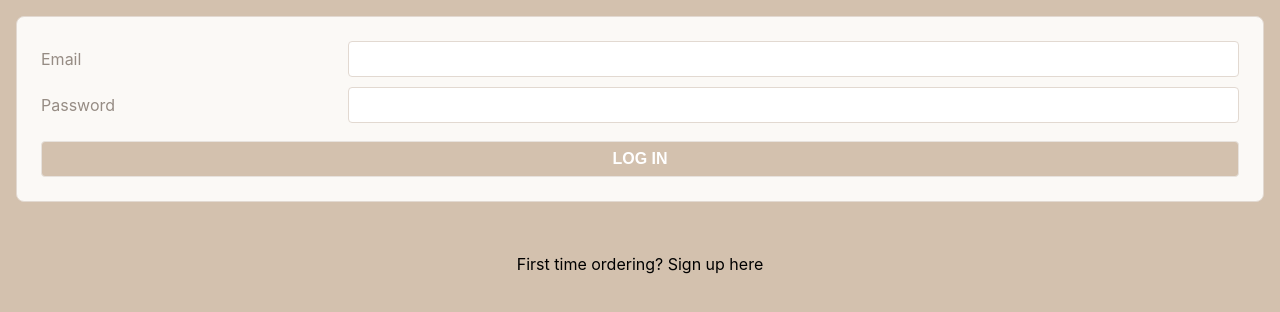
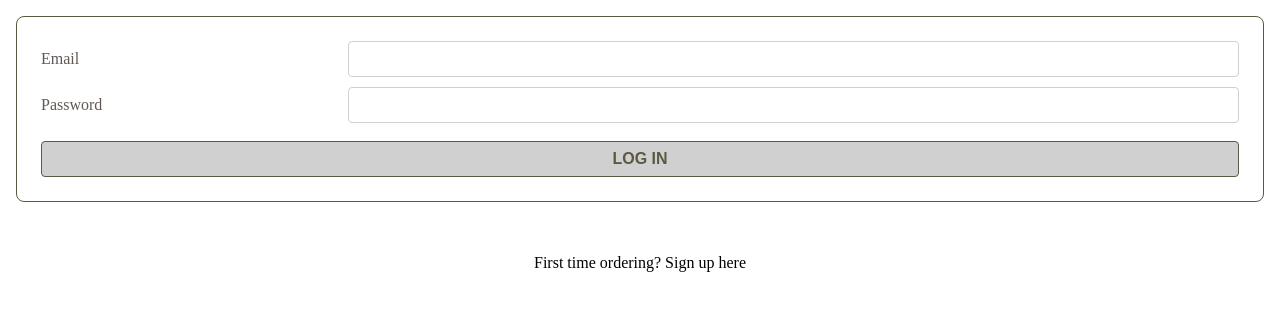
Before and after one commit to KatBunny/pasta-bar, a React (Create React App) app: page / in a window 1280 px wide. Shown: the top 312 px of the page. Built offline with nearby package versions, Linux system fonts and the light colour scheme; no server answers.

Commit message:
edit global color styles, add google fonts

```diff
--- a/src/components/Ingredient/Ingredient.js
+++ b/src/components/Ingredient/Ingredient.js
@@ -14,9 +14,8 @@ export default function Ingredient({
     return(
         <>
             <div>
-                <span>{ingredient.name}</span>
-                &nbsp;
-                <span>${ingredient.price}</span>
+                <h4>{ingredient.name}</h4>
+                <p>${ingredient.price}</p>
             </div>
 
             {isEditing ?
--- a/src/index.css
+++ b/src/index.css
@@ -16,12 +16,12 @@ code {
 /* CSS Custom Properties */
 :root {
   --white: #FFFFFF;
-  --tan-1: #FBF9F6;
-  --tan-2: #E7E2DD;
-  --tan-3: #E2D9D1;
-  --tan-4: #D3C1AE;
-  --orange: #F67F00;
-  --text-light: #968c84;
+  --yellow: #F7D08A;
+  --green: #E3F09B;
+  --blue: #87B6A7;
+  --ebony: #5B5941;
+  --red: #DC3E0F;
+  --text-light: #D0D0D0;
   --text-dark: #615954;
 }
 
@@ -31,12 +31,10 @@ code {
 
 body {
   margin: 0;
-  font-family: -apple-system, BlinkMacSystemFont, 'Segoe UI', 'Roboto', 'Oxygen',
-  'Ubuntu', 'Cantarell', 'Fira Sans', 'Droid Sans', 'Helvetica Neue',
-  sans-serif;
+  font-family: 'Gloock', serif;
   -webkit-font-smoothing: antialiased;
   -moz-osx-font-smoothing: grayscale;
-  background-color: var(--tan-4);
+  background-color: var(--white);
   padding: 2vmin;
   height: 100vh;
 }
@@ -84,9 +82,9 @@ code {
   display: flex;
   justify-content: space-around;
   align-items: center;
-  background-color: var(--tan-1);
+  background-color: var(--yellow);
   color: var(--text-dark);
-  border: .1vmin solid var(--tan-3);
+  border: .1vmin solid var(--ebony);
   border-radius: 1vmin;
   padding: .6vmin;
   text-align: center;
@@ -95,13 +93,17 @@ code {
 
 .form-container {
   padding: 3vmin;
-  background-color: var(--tan-1);
-  border: .1vmin solid var(--tan-3);
+  background-color: var(--white);
+  border: .1vmin solid var(--ebony);
   border-radius: 1vmin;
 }
 
+p {
+  font-family: 'Inter', sans-serif;
+}
+
 p.error-message {
-  color: var(--orange);
+  color: var(--red);
   text-align: center;
 }
 
@@ -109,7 +111,7 @@ form {
   display: grid;
   grid-template-columns: 1fr 3fr;
   gap: 1.25vmin;
-  color: var(--text-light);
+  color: var(--text-dark);
 }
 
 label {
@@ -121,7 +123,7 @@ label {
 input {
   padding: 1vmin;
   font-size: 2vmin;
-  border: .1vmin solid var(--tan-3);
+  border: .1vmin solid var(--text-light);
   border-radius: .5vmin;
   color: var(--text-dark);
   background-image: none !important; /* prevent lastpass */
@@ -129,19 +131,19 @@ input {
 }
 
 input:focus {
-  border-color: var(--orange);
+  border-color: var(--yellow);
 }
 
 button, a.button {
   margin: 1vmin;
   padding: 1vmin;
-  color: var(--white);
-  background-color: var(--orange);
+  color: var(--text-dark);
+  background-color: var(--yellow);
   font-size: 2vmin;
   font-weight: bold;
   text-decoration: none;
   text-align: center;
-  border: .1vmin solid var(--tan-2);
+  border: .1vmin solid var(--ebony);
   border-radius: .5vmin;
   outline: none;
   cursor: pointer;
@@ -159,7 +161,8 @@ button.btn-xs {
 
 button:disabled, form:invalid button[type="submit"] {
   cursor: not-allowed;
-  background-color: var(--tan-4);
+  background-color: var(--text-light);
+  color: var(--ebony)
 }
 
 button[type="submit"] {
```
